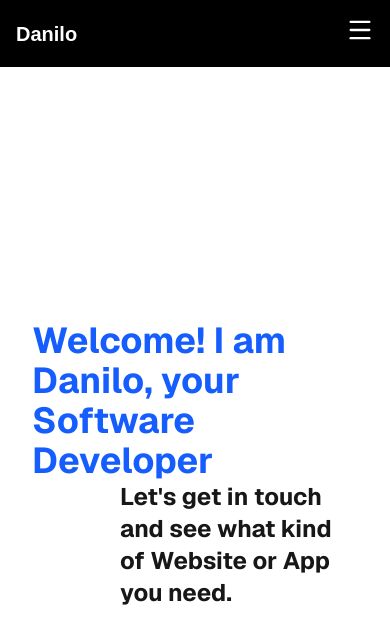
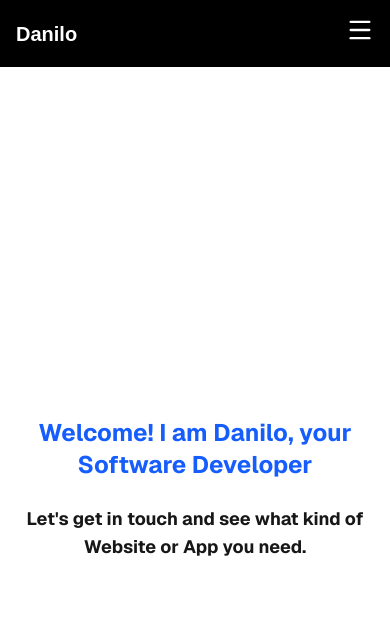
Before and after one commit to kulisic4/my-next-portfolio, a Next.js app: page / in a window 390 px wide. Shown: the top 644 px of the page. Built offline with nearby package versions, Linux system fonts and the light colour scheme; no server answers.

Commit message:
adding mobile responsivness to pages.tsx

```diff
--- a/app/page.tsx
+++ b/app/page.tsx
@@ -2,10 +2,14 @@ import React from "react";
 
 export default function Home() {
   return (
-    <div className="font-sans grid grid-rows-[20px_1fr_20px] items-center justify-items-center min-h-screen p-8 pb-20 gap-16 sm:p-20">
-      <main className="flex flex-col row-start-2 items-center sm:items-start">
-        <h1 className="text-4xl text-blue-600 font-bold">Welcome! I am Danilo, your Software Developer</h1>
-        <h2 className="text-2xl font-bold pl-22">Let&apos;s get in touch and see what kind of Website or App you need.</h2>
+    <div className="font-sans grid grid-rows-[20px_1fr_20px] items-center justify-items-center min-h-screen p-6 sm:p-20 gap-12">
+      <main className="flex flex-col row-start-2 items-center sm:items-start text-center sm:text-left space-y-6">
+        <h1 className="text-2xl sm:text-4xl text-blue-600 font-bold max-w-xl">
+          Welcome! I am Danilo, your Software Developer
+        </h1>
+        <h2 className="text-lg sm:text-2xl font-bold max-w-xl">
+          Let&apos;s get in touch and see what kind of Website or App you need.
+        </h2>
       </main>
     </div>
   );
```
